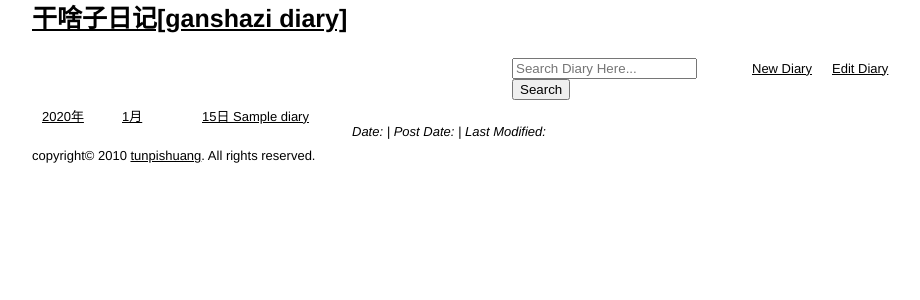
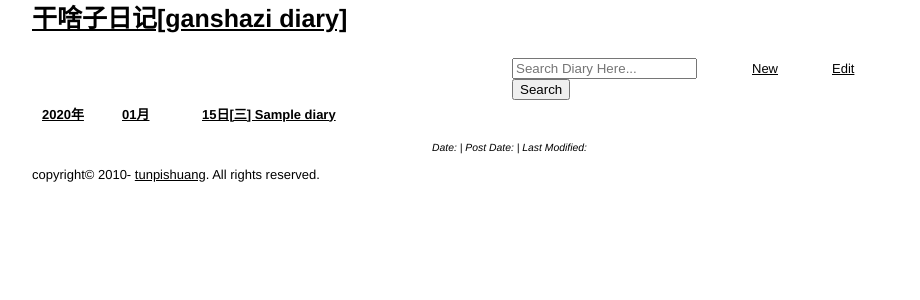
Before and after one commit to fr33m44/2013gsz, a PHP site: page /index.php?y=2020&m=01&d=15 in a window 1280 px wide. Shown: the top 300 px of the page, without its empty margins (138-1058 px from the left). Run offline with PHP 8.4, Linux system fonts and the light colour scheme; the visitor is signed in with stand-in values (Sample User, id 1); tables that the repository leaves empty or names only in its code hold one stand-in row (values such as "Sample post").

Commit message:
让当前阅读的日期高亮。显示日期对应的周数。

```diff
--- a/index.php
+++ b/index.php
@@ -83,11 +83,11 @@
 	*/
 	$yearList = mysql_query("select extract( year from date) as yearlist from diary group by extract( year from date) order by yearlist desc");
 	if($y)
-		$monthList = mysql_query("select extract( month from date) as monthlist from diary where date<'$y-12-31' && date>'$y-0-0' group by extract( month from date) order by monthlist desc");
+		$monthList = mysql_query("select lpad(extract( month from date),2,0) as monthlist from diary where date<'$y-12-31' && date>'$y-0-0' group by extract( month from date) order by monthlist desc");
 	if($y && $m)
-		$dayList = mysql_query("select extract( day from date) as daylist, title from diary where date<'$y-$m-31' && date>'$y-$m-0' group by extract( day from date) order by daylist desc");
+		$dayList = mysql_query("select lpad(extract( day from date),2,0) as daylist, DAYOFWEEK(DATE) AS weeknum, title from diary where date<'$y-$m-31' && date>'$y-$m-0' group by extract( day from date) order by daylist desc");
 	if($y && $m && $d)
-		$content = mysql_query("select * from diary where date='$y-$m-$d'");
+		$content = mysql_query("select *,DAYOFWEEK(DATE) AS weeknum from diary where date='$y-$m-$d'");
 
 
 
@@ -121,11 +121,11 @@
 
 		<div class="grid_3"><input type="text" id="search_key" placeholder="Search Diary Here..." size="20" /><input type="button" id="link_search" value="Search" /></div>
 
-		<div class="grid_1"><a class="linkbtn" href="new.php" id="link_new">New Diary</a></div>
+		<div class="grid_1"><a class="linkbtn" href="new.php" id="link_new">New</a></div>
 <?php if($y && $m && $d){?>
-		<div class="grid_1"><a class="linkbtn" href="javascript:;" id="link_edit">Edit Diary</a></div>
+		<div class="grid_1"><a class="linkbtn" href="javascript:;" id="link_edit">Edit</a></div>
 
-		<div class="grid_1"><a class="linkbtn hide" href="javascript:;" id="link_save">Save Diary</a></div>
+		<div class="grid_1"><a class="linkbtn hide" href="javascript:;" id="link_save">Save</a></div>
 <?php } ?>
 		<div class="clear"></div>
 		<!--list-->
@@ -134,7 +134,10 @@
 			<?php
 				while($yearListArr = mysql_fetch_assoc($yearList))
 				{
-					echo '<li><a href="index.php?y='.$yearListArr['yearlist'].'">'.$yearListArr['yearlist']."年</a></li>\n";
+					if($y == $yearListArr['yearlist'])
+						echo '<li style="font-weight:bold"><a href="index.php?y='.$yearListArr['yearlist'].'">'.$yearListArr['yearlist']."年</a></li>\n";
+					else
+						echo '<li><a href="index.php?y='.$yearListArr['yearlist'].'">'.$yearListArr['yearlist']."年</a></li>\n";
 				}
 			?>
 			</ul>
@@ -146,20 +149,55 @@
 				{
 					while($monthListArr = mysql_fetch_assoc($monthList))
 					{
-						echo '<li><a href="index.php?y='.$y.'&m='.$monthListArr['monthlist'].'">'.$monthListArr['monthlist']."月</a></li>\n";
+						if($m == $monthListArr['monthlist'])
+							echo '<li style="font-weight:bold"><a href="index.php?y='.$y.'&m='.$monthListArr['monthlist'].'">'.$monthListArr['monthlist']."月</a></li>\n";
+						else
+							echo '<li><a href="index.php?y='.$y.'&m='.$monthListArr['monthlist'].'">'.$monthListArr['monthlist']."月</a></li>\n";
 					}
 				}
 			?>
 			</ul>
 		</div>
-		<div class="grid_2" id="day">
+		<div class="grid_3" id="day">
 			<ul class="list">
 			<?php
 				if($y && $m)
 				{
 					while($dayListArr = mysql_fetch_assoc($dayList))
 					{
-						echo sprintf("<li><a href=\"index.php?y=%s&m=%s&d=%s\">%s日 %s</a></li>\n", $y, $m, $dayListArr['daylist'], $dayListArr['daylist'], $dayListArr['title']);
+						$bEmphasizeWeekend = false;
+
+						if($dayListArr["weeknum"] == 1)
+						{
+							$dayListArr["week_name"] = "日";
+							$bEmphasizeWeekend = true;
+						}
+						elseif($dayListArr["weeknum"] == 2)
+							$dayListArr["week_name"] = "一";
+						elseif($dayListArr["weeknum"] == 3)
+							$dayListArr["week_name"] = "二";
+						elseif($dayListArr["weeknum"] == 4)
+							$dayListArr["week_name"] = "三";
+						elseif($dayListArr["weeknum"] == 5)
+							$dayListArr["week_name"] = "四";
+						elseif($dayListArr["weeknum"] == 6)
+							$dayListArr["week_name"] = "五";
+						elseif($dayListArr["weeknum"] == 7)
+						{
+							$dayListArr["week_name"] = "六";
+							$bEmphasizeWeekend = true;
+						}
+						if($bEmphasizeWeekend)
+							if($d == $dayListArr['daylist'])
+								echo sprintf("<li style=\"font-weight:bold\"><a href=\"index.php?y=%s&m=%s&d=%s\">%s日<span style=\"color:red\">[%s]</span> %s</a></li>\n", $y, $m, $dayListArr['daylist'], $dayListArr['daylist'], $dayListArr['week_name'], $dayListArr['title']);
+							else
+								echo sprintf("<li><a href=\"index.php?y=%s&m=%s&d=%s\">%s日<span style=\"color:red\">[%s]</span> %s</a></li>\n", $y, $m, $dayListArr['daylist'], $dayListArr['daylist'], $dayListArr['week_name'], $dayListArr['title']);
+
+						else
+							if($d == $dayListArr['daylist'])
+								echo sprintf("<li style=\"font-weight:bold\"><a href=\"index.php?y=%s&m=%s&d=%s\">%s日[%s] %s</a></li>\n", $y, $m, $dayListArr['daylist'], $dayListArr['daylist'], $dayListArr['week_name'], $dayListArr['title']);
+							else
+								echo sprintf("<li><a href=\"index.php?y=%s&m=%s&d=%s\">%s日[%s] %s</a></li>\n", $y, $m, $dayListArr['daylist'], $dayListArr['daylist'], $dayListArr['week_name'], $dayListArr['title']);
 					}
 				}
 			?>
@@ -170,16 +208,20 @@
 	{
 		$content = mysql_fetch_assoc($content);
 ?>
-		<div class="grid_8" id="content" name="content">
+		<div class="grid_7" id="content" name="content">
 			<div id="title"><h2 id="titleHead"><?php echo $content['title']?></h2></div>
 			<div id="dates"><em>Date:<span id="date"><?php echo $content['date']?></span> | Post Date:<?php echo $content['post_date']?> | Last Modified:<?php echo $content['post_modified']?></em></div>
 			<div id="contentText"><?php echo $content['content']?></div>
 			<input type="hidden" name="id" value="<?php echo $content['id']?>"/>
 		</div>
+<?php }else {?>
+		<div class="grid_7" id="content" name="content">
+		</div>
 <?php } ?>
+
 		<div class="clear"></div>
 		<!--copyright-->
-		<div class="grid_12" id="footer">copyright© 2010  <a href="http://tunps.com">tunpishuang</a>. All rights reserved.</div>
+		<div class="grid_12" id="footer">copyright© 2010-  <a href="http://tunps.com">tunpishuang</a>. All rights reserved.</div>
 		<div class="clear"></div>
 	</div>
 </div>
--- a/static/base.css
+++ b/static/base.css
@@ -2,7 +2,7 @@
 	color:#000000;
 }
 a:hover{
-	color:#9fee00;
+	font-weight:bold;
 }
 .list{
 	list-style-type:none;
@@ -17,3 +17,14 @@
 .hide{
 	visibility:hidden;
 }
+#title{
+	padding-top:20px;
+	text-align:center;
+}
+#dates{
+	padding-bottom:10px;
+}
+#dates em{
+	font-style:italic;
+	font-size:0.8em;
+}
```
